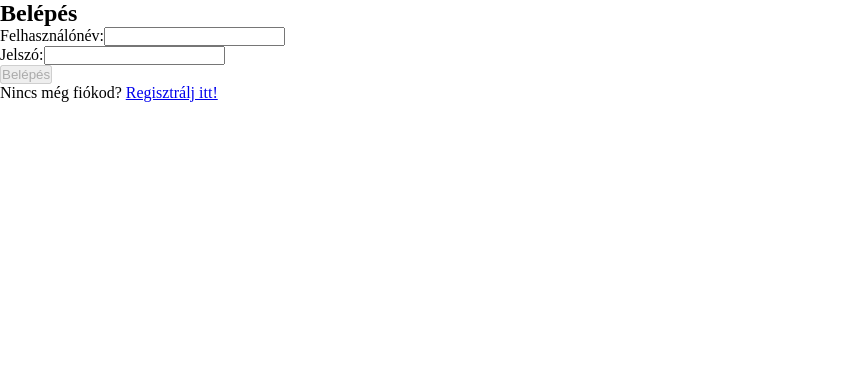
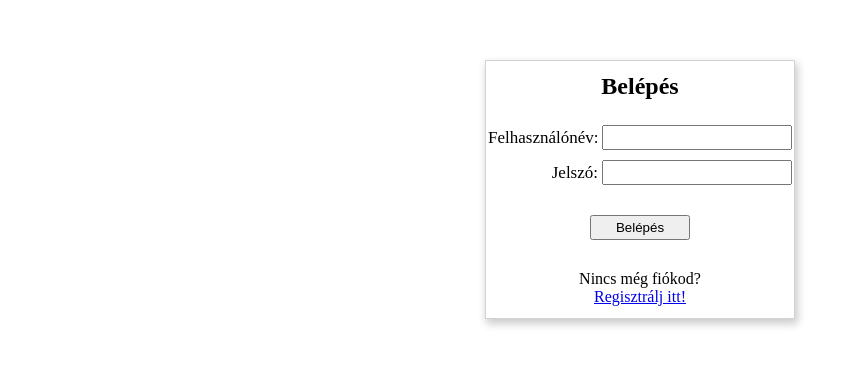
Before and after one commit to benstonemountain/jwt, an Angular app: page /login in a window 1280 px wide. Shown: the top 366 px of the page, without its empty margins (0-864 px from the left). Built offline with nearby package versions, Linux system fonts and the light colour scheme.

Commit message:
added css to login component

```diff
--- a/src/app/components/login-component/login-component.css
+++ b/src/app/components/login-component/login-component.css
@@ -0,0 +1,57 @@
+.login-site-wrap {
+    border: 1px solid rgb(210, 210, 210);
+    width: 310px;
+    margin: 60px auto 10px;
+    padding: 2px;
+
+box-shadow: 2px 4px 8px 1px rgba(0, 0, 0, 0.2)
+
+}
+
+h2 {
+    text-align: center;
+    margin: 10px 0 25px;
+}
+
+.username-wrap, .password-wrap {
+    /* border: 1px dotted black; */
+    height: 25px;
+    display: flex;
+    justify-content: space-between;
+    align-items: center;
+    margin-bottom: 10px;
+}
+
+
+.username-wrap label, .password-wrap label {
+    /* border: 1px solid green; */
+    width: 110px;
+    text-align: right;
+    font-size: 17px;
+
+}
+.username-wrap input, .password-wrap input {
+    width: 190px;
+    height: 100%;
+    font-size: 1rem;
+}
+
+.login-btn {
+    height: 25px;
+    margin: 30px 0 20px;
+    display: flex;
+    justify-content: center;
+    align-items: center;
+}
+
+.login-btn > button {
+    height: 100%;
+    width: 100px;
+}
+
+.registration-panel {
+    /* border: 1px solid black; */
+    width: 60%;
+    text-align: center;
+    margin: 30px auto 10px;
+}
--- a/src/app/components/login-component/login-component.html
+++ b/src/app/components/login-component/login-component.html
@@ -1,21 +1,22 @@
-<div class="container">
+<div class="login-site-wrap">
   <h2>Belépés</h2>
-  <form [formGroup]="loginForm" (ngSubmit)="onSubmit()">
-    <div>
-      <label>Felhasználónév:</label>
-      <input type="text" formControlName="username" />
+  <form class="form-container" [formGroup]="loginForm" (ngSubmit)="onSubmit()">
+    <div class="username-wrap">
+      <label for="username">Felhasználónév:</label>
+      <input type="text" id="username" formControlName="username" />
     </div>
-    <div>
-      <label>Jelszó:</label>
-      <input type="password" formControlName="password" />
+    <div class="password-wrap">
+      <label for="password">Jelszó:</label>
+      <input type="password" id="password" formControlName="password" />
     </div>
 
-    <button type="submit" [disabled]="loginForm.invalid">Belépés</button>
+    <div class="login-btn">
+      <button type="submit">Belépés</button>
+    </div>
+    <!-- [disabled]="loginForm.invalid" -->
   </form>
 
-  <p>Nincs még fiókod? <a routerLink="/register">Regisztrálj itt!</a></p>
-  @if(errorMessage) {
-
-  <p class="error">{{ errorMessage }}</p>
-  }
+  <div class="registration-panel">
+    <p>Nincs még fiókod? <a routerLink="/register">Regisztrálj itt!</a></p>
+  </div>
 </div>
--- a/src/app/components/login-component/login-component.ts
+++ b/src/app/components/login-component/login-component.ts
@@ -14,7 +14,6 @@ export class LoginComponent {
   formBuilder = inject(FormBuilder);
   authService = inject(AuthService);
   router = inject(Router);
-  errorMessage = '';
 
   loginForm = this.formBuilder.group({
     username: ['', Validators.required],
```
Also changed, not shown: 2 other files (tests, documents, lock files or other folders).
